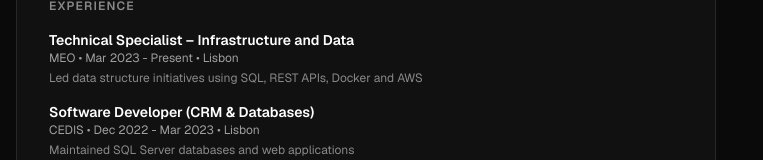
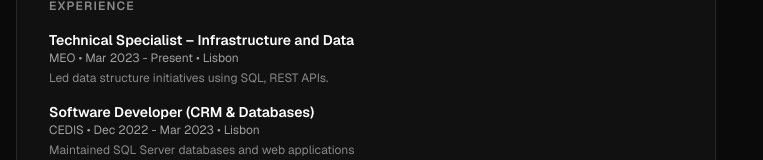
Before and after one commit to rodhipolito/rodrigoportfolio, a Next.js app: page / in a window 1280 px wide. Shown: the part 400-560 px from the top of the page, without its empty margins (0-763 px from the left). Built offline with nearby package versions, Linux system fonts and the light colour scheme.

Commit message:
Update data structure initiatives description
Removed mention of Docker and AWS from the data structure initiatives description.

```diff
--- a/app/page.tsx
+++ b/app/page.tsx
@@ -141,7 +141,7 @@ export default function Page() {
                       </h3>
                       <p className="text-xs text-white/60">MEO • Mar 2023 - Present • Lisbon</p>
                       <p className="mt-1 text-xs text-white/50">
-                        Led data structure initiatives using SQL, REST APIs, Docker and AWS
+                        Led data structure initiatives using SQL, REST APIs.
                       </p>
                     </div>
                     <div>
```
